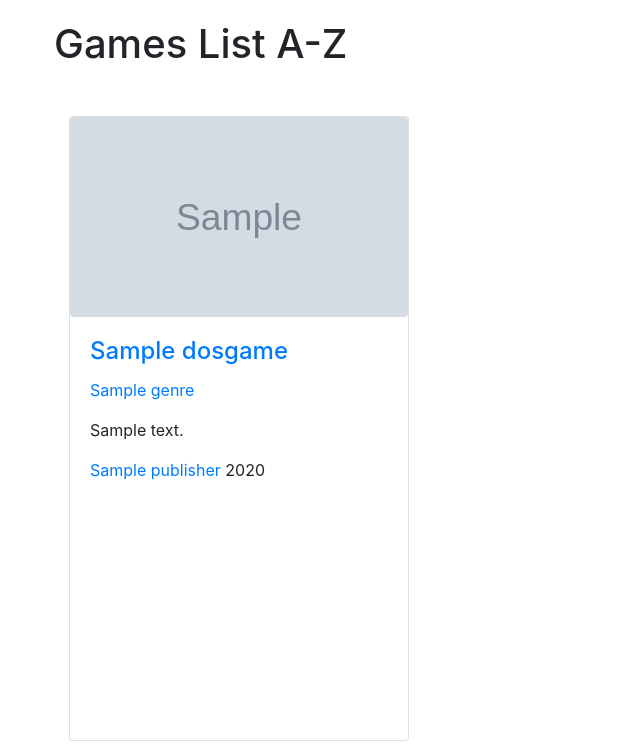
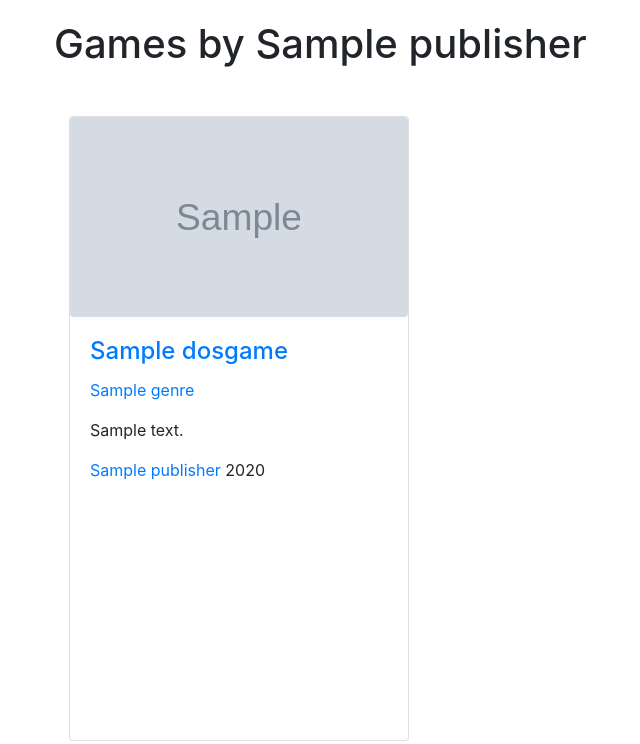
Before and after one commit to ben-jacobson/DosGamesFinder, a Django app: a page that uses dosgamesfinder/templates/base.html in a window 1280 px wide. Shown: the part 56-800 px from the top of the page, without its empty margins (31-671 px from the left). Run offline with Django 3.2, Linux system fonts and the light colour scheme; tables that the repository leaves empty hold one stand-in row (values such as "Sample post"); grey boxes marked "Sample" are stand-in pictures; some libraries are stand-ins or nearby versions.

Commit message:
implemented code to change the page header depending on what you are filtering by. Eg 'Action Games' or 'Games by 3d Realms'

```diff
--- a/dosgamesfinder/templates/publisher_listview.html
+++ b/dosgamesfinder/templates/publisher_listview.html
@@ -3,6 +3,12 @@
 {% block page-title %}Publishers{% endblock %}
 
 {% block main-content %}
+    <div id='appTitle' class="row page-header">
+        <div class='page-title col-sm-12'>
+            <h1>All Publishers</h1>
+        </div>
+    </div>
+
     {% if is_paginated %}{% include "pagination.html" %}{% endif %}
     <ul class='publisher-listview-container'>
         {% for publisher in publishers %}
--- a/dosgamesfinder/views.py
+++ b/dosgamesfinder/views.py
@@ -17,6 +17,7 @@ def genre_dropdown(request):
 # our class based views
 
 class DosGameListView(ListView):
+    page_title = 'Games List A-Z'                   # see how this is altered by get_queryset, then passed as context data during get_context_data
     template_name = 'dosgame_listview.html'
     context_object_name = 'dosgames_list'
     paginate_by = MAX_DOSGAME_RESULTS_LISTVIEW      # pleasantly surprised that pagination is already built in to ListView
@@ -26,16 +27,19 @@ class DosGameListView(ListView):
         if self.kwargs:
             if 'genre' in self.request.path:
                 genre_obj = Genre.objects.get(slug=self.kwargs['slug'])
+                self.page_title = f'{genre_obj.name} Games'
                 return DosGame.objects.filter(genre=genre_obj)
             if 'publisher' in self.request.path:
                 publisher_obj = Publisher.objects.get(slug=self.kwargs['slug'])
+                self.page_title = f'Games by {publisher_obj.name}'
                 return DosGame.objects.filter(publisher=publisher_obj)
         else:
+            self.page_title = 'Games List A-Z'
             return DosGame.objects.all()
 
     def get_context_data(self, **kwargs):
         context = super().get_context_data(**kwargs)
-        context['page_title'] = 'Games List A-Z'
+        context['page_title'] = self.page_title
         return context
 
 class DosGameDetailView(DetailView):
```
